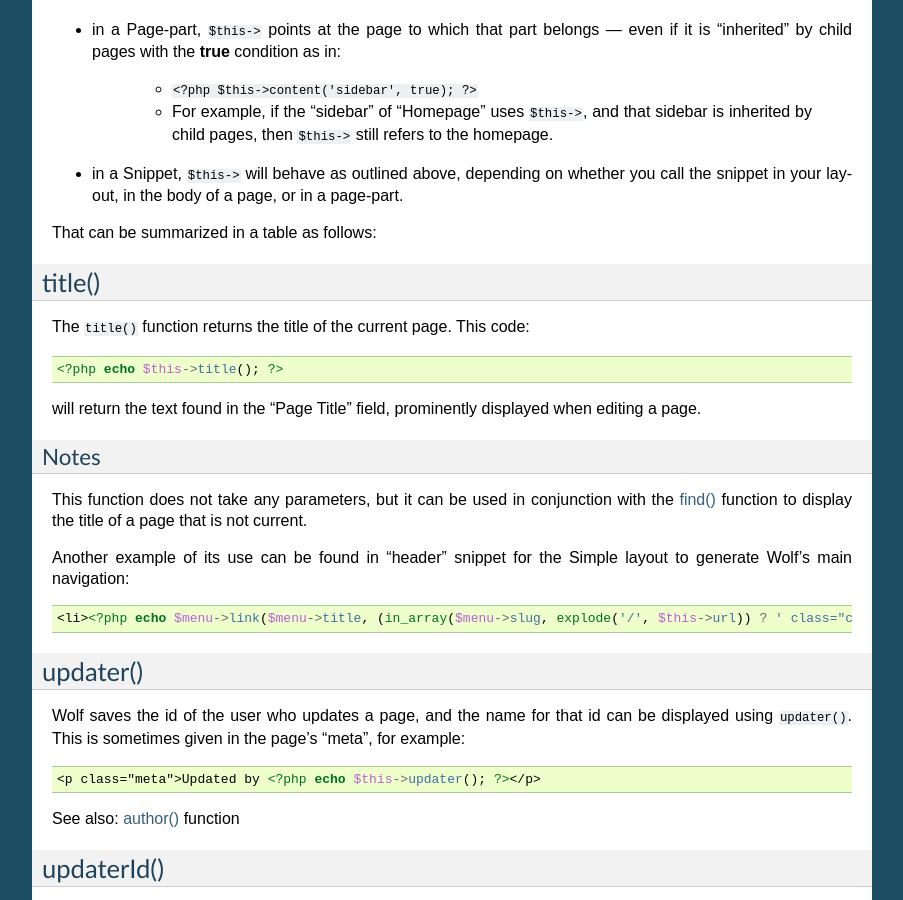
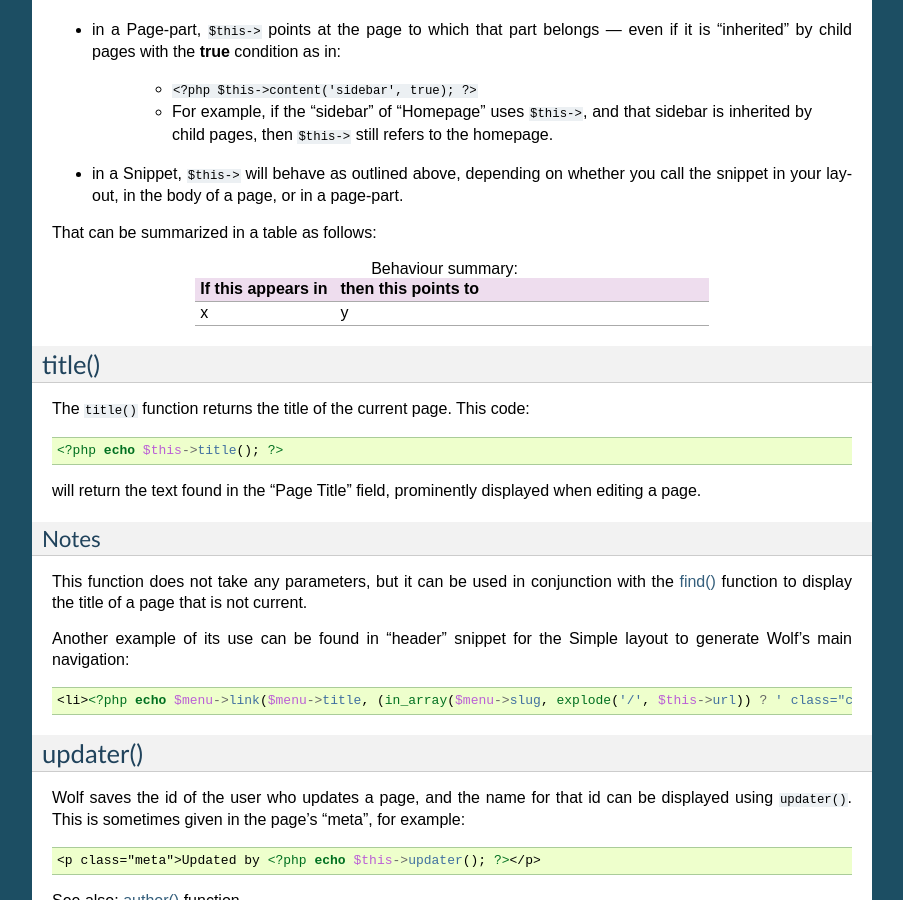
Before and after one commit to wolfcms/docs.wolfcms.org, a Sphinx documentation site: the page built from source/functions.rst, in a window 1280 px wide and 900 px high, scrolled down 19200 px. Shown: the whole window, without its empty margins (198-1101 px from the left). Built offline with Sphinx 7.4.7, drawn with Linux system fonts in a browser that asks for light colours; pages that are not in the unit, such as notebooks, are missing from menus.

Commit message:
Another iteration

```diff
--- a/source/functions.rst
+++ b/source/functions.rst
@@ -1112,12 +1112,13 @@ That can be summarized in a table as follows:
    :header-rows: 1
    :widths: 15 40
 
-   *  -  If this appears in...
-      -  ...then this points to:
+   *  -  If this appears in
+      -  then this points to
    *  -  x
       -  y
 
-     .. _title():
+
+.. _title():
 
 title()
 -------
```
